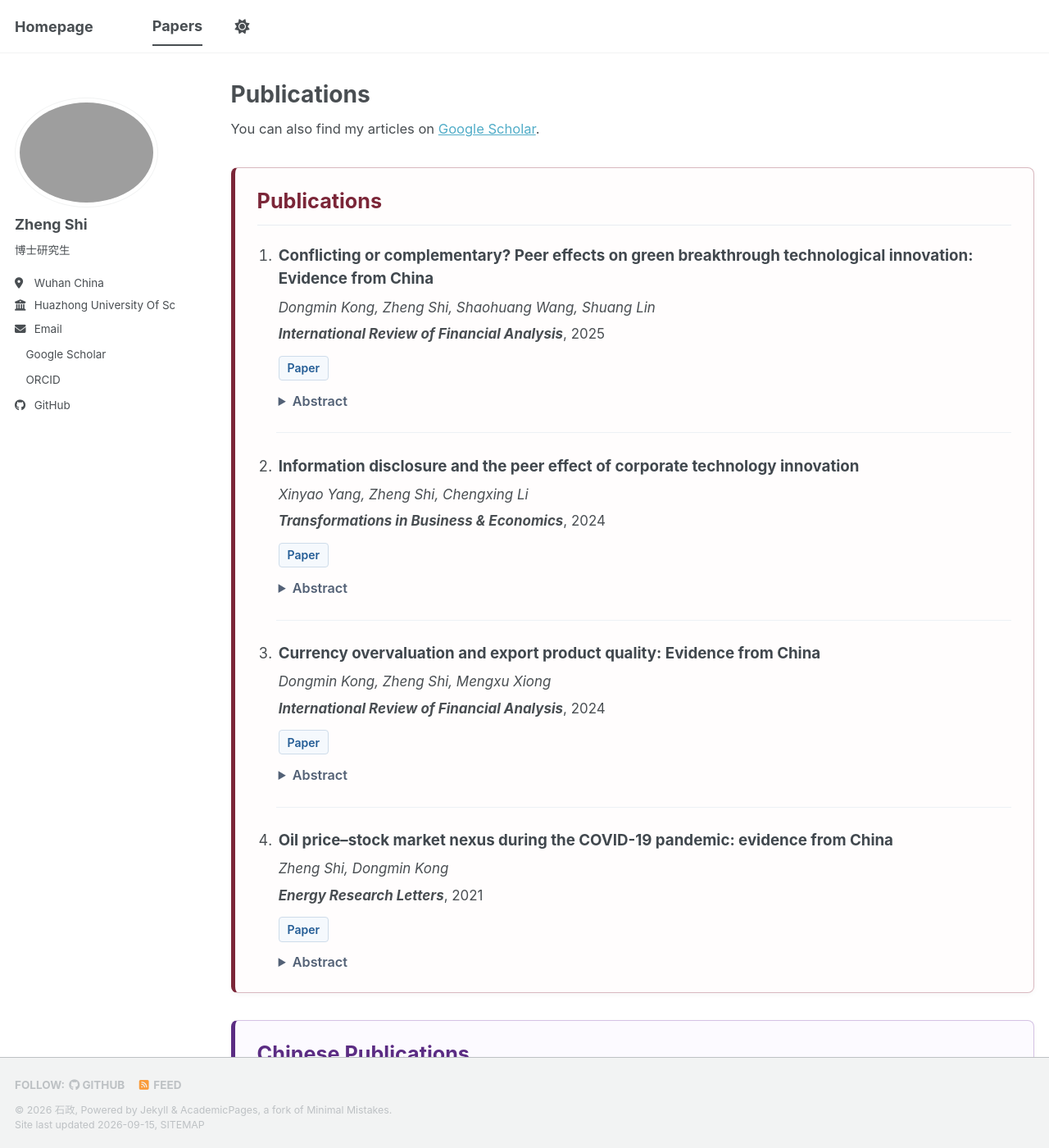
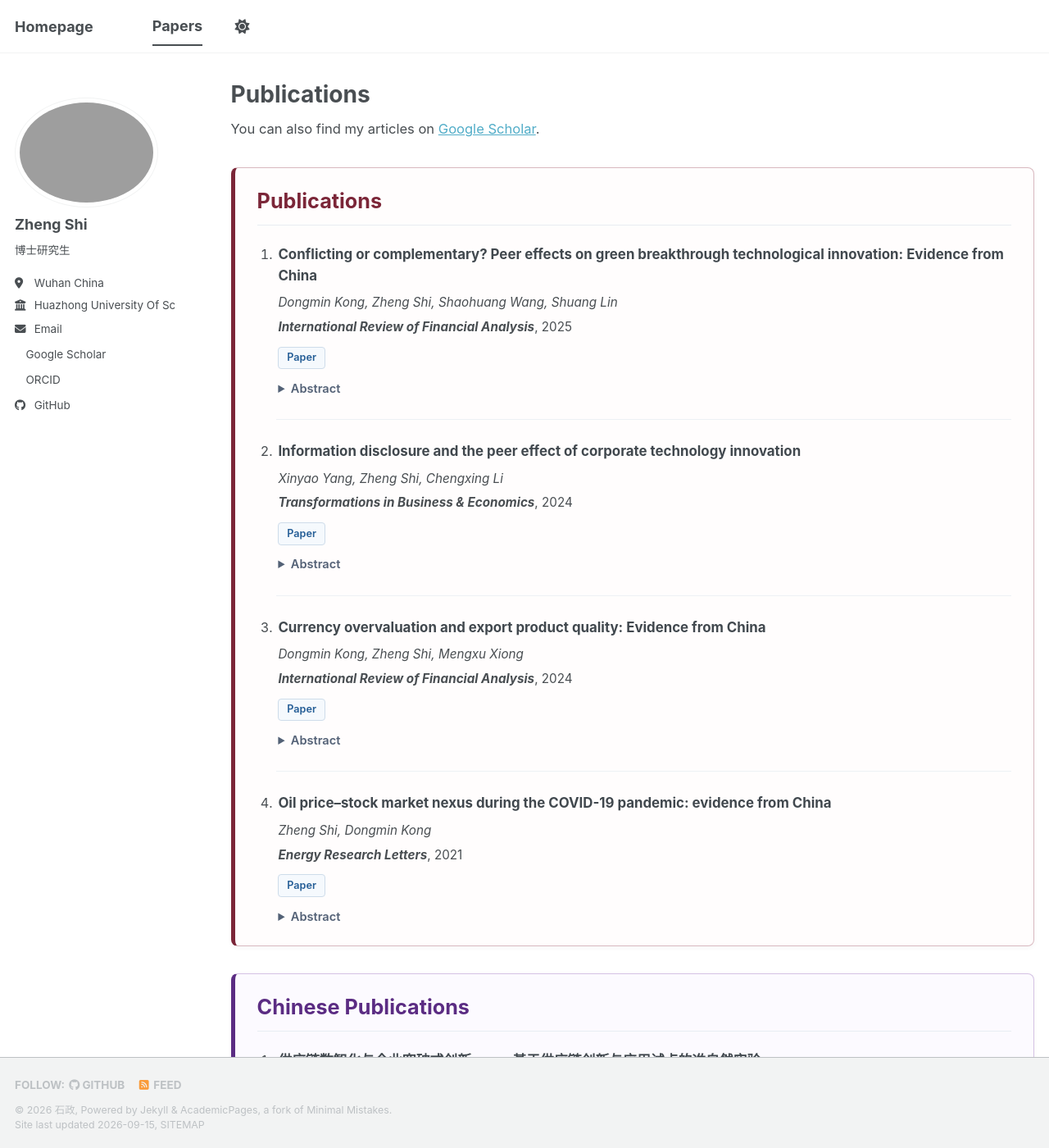
Before and after one commit to zhengshi-econ/zhengshi-econ.github.io, a Jekyll site: the page built from _pages/publications.html, in a window 1280 px wide and 1400 px high. Shown: the whole window at 82% size. Built offline with Jekyll 4.4.1, drawn with Linux system fonts in a browser that asks for light colours; a style sheet for code colours, icons or effects is not loaded.

Commit message:
Adjust font size for research papers
Updated font size for research papers in publications page.

```diff
--- a/_pages/publications.html
+++ b/_pages/publications.html
@@ -39,7 +39,7 @@ author_profile: true
   color: var(--paper-accent); font-size: 1.4em; font-weight: 750; line-height: 1.35;
 }
 .research-page .research-list { margin: 0; padding-left: 1.3em; }
-.research-page .research-paper { margin: 0; padding-left: .15em; line-height: 1.65; }
+.research-page .research-paper { margin: 0; padding-left: .15em; font-size: .9em; line-height: 1.65; }
 .research-page .research-paper + .research-paper {
   margin-top: 1.4rem; padding-top: 1.4rem; border-top: 1px solid #edf1f5;
 }
```
